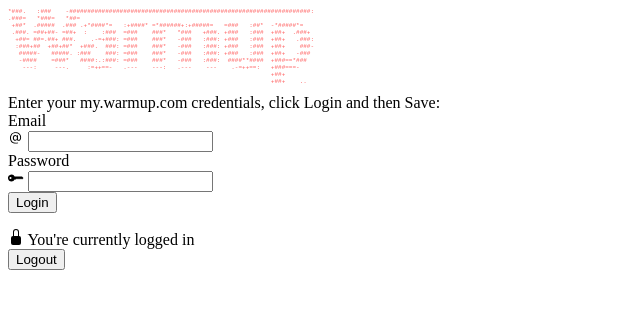
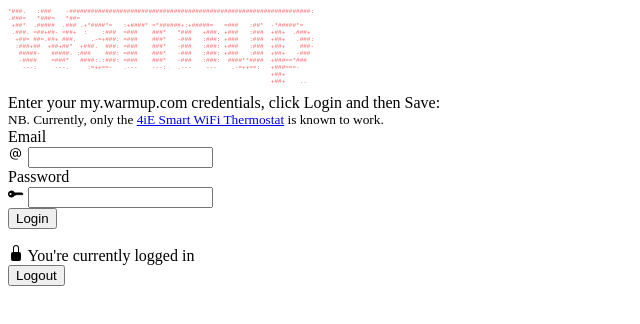
Before and after one commit to jondarrer/homebridge-plugin-warmup, a website: page src/homebridge-ui/public/index.html in a window 1280 px wide. Shown: the whole page, without its empty margins (0-640 px from the left). Drawn offline with Linux system fonts and the light colour scheme.

Commit message:
🚸 Add note about known compatibility

```diff
--- a/src/homebridge-ui/public/index.html
+++ b/src/homebridge-ui/public/index.html
@@ -15,6 +15,9 @@
   <form id="loginForm" class="d-none">
     <div class="form-group">
       Enter your my.warmup.com credentials, click Login and then Save:
+    </div>
+    <div class="form-group">
+      <small>NB. Currently, only the <a href="https://www.warmup.co.uk/thermostats/smart/4ie-underfloor-heating" target="_blank">4iE Smart WiFi Thermostat</a> is known to work.</small>
     </div>
     <div class="form-group">
       <label for="email">Email</label>
```
